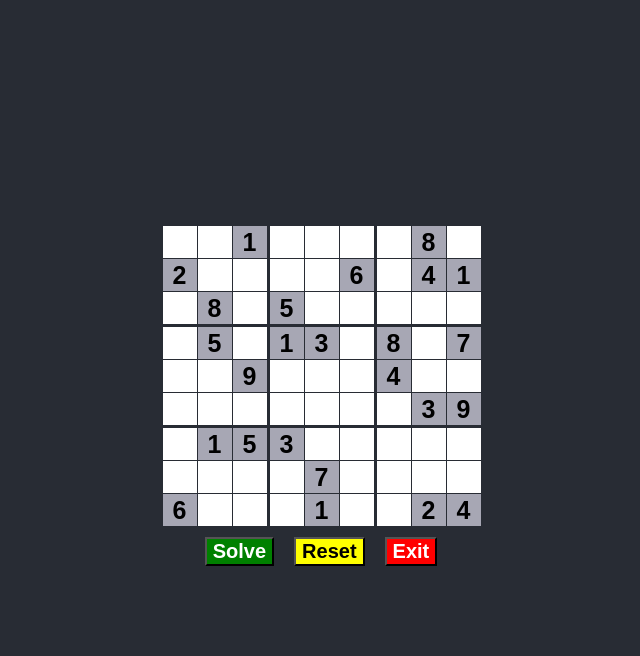
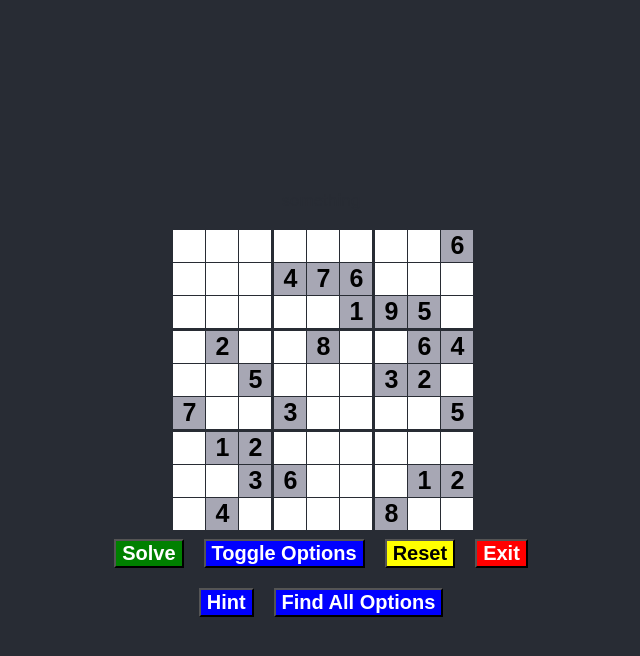
Before and after one commit to shlomo666/sudoku-game, a React (Create React App) app: page / in a window 1280 px wide. Both pictures are taken after a click on the button "New Game". Shown: the top 656 px of the page, without its empty margins (319-959 px from the left). Built offline with nearby package versions, Linux system fonts and the light colour scheme.

Commit message:
Options + many tests.

```diff
--- a/src/App.css
+++ b/src/App.css
@@ -29,6 +29,12 @@
   background-color: green;
 }
 
+.btn-blue {
+  color: white;
+  font-weight: bolder;
+  background-color: blue;
+}
+
 .App-header {
   background-color: #282c34;
   min-height: 100vh;
@@ -48,6 +54,7 @@
   border-width: 0px;
   margin-top: 1px;
   margin-left: 1px;
+  padding: 1px;
 }
 
 .Cell-Mini {
@@ -56,3 +63,27 @@
   text-align: center;
   font-size: 10px;
 }
+
+.options-cell {
+  margin: auto;
+  font-weight: bolder;
+}
+
+.options-container {
+  background-color: white;
+  color: black;
+  display: flex;
+  flex-flow: row wrap;
+  align-content: space-between;
+}
+
+.Options-Dialog-Button {
+  width: 30px;
+  height: 30px;
+  color: white;
+  background-color: #34981b;
+}
+
+.Options-Dialog-Button-Pressed {
+  background-color: #3498db;
+}
--- a/src/components/BoardElement.jsx
+++ b/src/components/BoardElement.jsx
@@ -1,6 +1,7 @@
 
 import React, { Component } from 'react';
 import Board from '../lib/board';
+import ChoiceDialog from '../lib/ChoiceDialog';
 import '../App.css';
 
 class BoardElement extends Component {
@@ -8,7 +9,8 @@ class BoardElement extends Component {
     state = {
         board: (() => {
             const b = new Board(this.props.dim);
-            b.shuffle();
+            b.shuffleHard();
+            // b.shuffle();
             b.all.forEach(c => {
                 c.state = { highlightedCell: false, highlightedNumber: false };
             });
@@ -23,6 +25,8 @@ class BoardElement extends Component {
         super(props);
         this.isEnded = false;
         this.fullCounter = this.state.board.all.filter(cell => cell.value).length;
+
+        this.choiceDialog = new ChoiceDialog(() => this.setState(this.state));
     }
 
     render() {
@@ -36,8 +40,16 @@ class BoardElement extends Component {
 
             <div className="App-header">
                 <div>
-                    <p hidden={!this.state.error}>{this.state.error}</p>
+                    <p style={this.state.error ? {} : { color: '#282c34' }}>{this.state.error || 'something'}</p>
                 </div>
+
+                {this.state.optionsMode && this.choiceDialog.visible ?
+                    <div>
+                        {this.choiceDialog.element}
+                    </div>
+                    :
+                    null
+                }
 
                 <div>
                     {range(sqrt).map(i => <div style={{ display: 'flex' }}>
@@ -45,7 +57,7 @@ class BoardElement extends Component {
                             {range(sqrt).map(k => <div style={{ display: 'flex' }}>
                                 {range(sqrt).map(l => {
                                     const cell = board.blocks[i * sqrt + j][k * sqrt + l];
-                                    if(this.state.optionsMode) {
+                                    if (!cell.value && this.state.optionsMode) {
                                         return this.getOptionsCell(cell);
                                     } else {
                                         return this.getNumberCell(cell);
@@ -60,24 +72,45 @@ class BoardElement extends Component {
                 <div style={{ display: 'flex' }}>
                     <button className="Buttons btn-green" onClick={() => {
                         if (board.solve()) {
-                            this.setState({ board });
+                            this.setState(this.state);
                         } else {
-                            this.setState({ board, error: 'Cannot be solved!' });
+                            this.state.error = 'Cannot be solved!';
+                            this.setState(this.state);
                         }
                     }}>Solve</button>
+
+                    <button className="Buttons btn-blue" onClick={() => {
+                        this.state.optionsMode = !this.state.optionsMode;
+                        this.setState(this.state);
+                    }}>Toggle Options</button>
+
                     <button className="Buttons btn-yellow" onClick={() => {
                         board.all.filter(c => !c.locked).forEach(c => c.value = 0);
                         board.all.forEach(c => {
                             c.state = { highlightedCell: false, highlightedNumber: false };
                         });
-                        this.setState({
-                            board
-                        });
+                        this.setState(this.state);
                     }}>Reset</button>
 
                     <button className="Buttons btn-red" onClick={() => {
                         this.props.onExit();
                     }}>Exit</button>
+                </div>
+
+                <div style={{ display: 'flex' }}>
+                    <button className="Buttons btn-blue" onClick={() => {
+                        this.showHint();
+                    }}>Hint</button>
+
+                    <button className="Buttons btn-blue" onClick={() => {
+                        setFibersStrong(board);
+
+                        board.all.filter(c => c.value === 0).forEach(c => {
+                            c.options = c.options.map((_, i) => !!(c.fiber & (1 << i)));
+                        });
+
+                        this.setState(this.state);
+                    }}>Find All Options</button>
                 </div>
             </div>
         );
@@ -89,83 +122,105 @@ class BoardElement extends Component {
     getNumberCell(cell) {
         const board = this.state.board;
 
-        return <input type="text" maxLength="2" readOnly={this.isEnded || cell.locked} className="Cell" style={{
+        return <div className="Cell">
+            <input
+                type="text"
+                maxLength="2"
+                readOnly={this.isEnded || cell.locked}
+                className="Cell"
+                style={{
                     backgroundColor: cell.locked ? '#A7A7B4' : (cell.state.highlightedCell ? 'rgba(255,255,255,0.8)' : ''),
                     color: cell.state.highlightedNumber ? 'blue' : '',
                     fontWeight: cell.state.highlightedNumber ? 'bolder' : 'bold',
-        }} value={cell.value || ''} onFocus={(e) => {
+                }}
+                value={cell.value || ''}
+                onFocus={(e) => {
                     highlightLines(cell);
+                    highlightNumber(cell, board);
                     this.setState(this.state);
-            highlightNumber(cell, board);
                     if (!cell.locked) {
                         e.target.setSelectionRange(0, e.target.value.length);
                     }
-        } } onBlur={() => {
+                }}
+                onBlur={() => {
                     unhighlightLines(cell);
                     highlightNumber(cell, board);
                     this.setState(this.state);
-        } } onChange={e => {
+                }}
+                onChange={e => {
                     const n = Number(e.target.value || 0);
+                    this.changeValueOnBoard(n, cell, board);
+                }} />
+        </div>;
+    }
+
+    changeValueOnBoard(n, cell, board) {
         if (n >= 0 && n <= this.props.dim) {
             if (!!cell.value !== !!n) {
                 this.fullCounter += !!n ? 1 : -1;
                 if (this.fullCounter === board.dim ** 2) {
                     if (isSolved(board)) {
-                            this.setState({ board, error: 'You Won!' });
+                        this.setState({ ...this.state, error: 'You Won!' });
                         this.isEnded = true;
                     }
                     else {
-                            this.setState({ board, error: 'Wrong!' });
+                        this.setState({ ...this.state, error: 'Wrong!' });
                         this.isEnded = true;
                     }
                 }
             }
             cell.value = n;
-                this.setState({ board });
+            this.setState(this.state);
         }
         highlightNumber(cell, board);
-        } } />;
     }
 
+    /** @param {Board.Cell} cell */
     getOptionsCell(cell) {
         const board = this.state.board;
 
-        return <input type="text" maxLength="2" readOnly={this.isEnded || cell.locked} className="Cell" style={{
-            backgroundColor: cell.locked ? '#A7A7B4' : (cell.state.highlightedCell ? 'rgba(255,255,255,0.8)' : ''),
-            color: cell.state.highlightedNumber ? 'blue' : '',
-            fontWeight: cell.state.highlightedNumber ? 'bolder' : 'bold',
-        }} value={cell.value || ''} onFocus={(e) => {
+        return <div className="Cell">
+            <div
+                className="Cell options-container"
+                style={this.choiceDialog.cell === cell ? { color: 'blue', backgroundColor: 'beige' } : {}}
+                onClick={(e) => {
+                    this.choiceDialog.show(cell);
+                    this.setState(this.state);
+                }}
+                onBlur={() => {
+                    this.setState(this.state);
+                }}
+            >
+                {cell.options.map((marked, i) =>
+                    <div
+                        className="options-cell"
+                        style={{
+                            fontSize: '9px',
+                            width: '10px',
+                            height: '10px'
+                        }}>{marked ? i + 1 : ' '}</div>
+                )}
+            </div>
+        </div>
+    }
+
+    showHint() {
+        setFibers(this.state.board);
+        const hints = getHints(this.state.board);
+        console.log(hints);
+        const [hint] = hints;
+        if (hint) {
+            const board = this.state.board;
+            const cell = board.all[hint.index];
             highlightLines(cell);
-            this.setState(this.state);
-            highlightNumber(cell, board);
-            if (!cell.locked) {
-                e.target.setSelectionRange(0, e.target.value.length);
+            this.state.error = hint.reason;
+            this.changeValueOnBoard(hint.value, cell, board);
+            setTimeout(() => {
+                unhighlightLines(cell);
+            });
         }
-        } } onBlur={() => {
-            unhighlightLines(cell);
-            highlightNumber(cell, board);
-            this.setState(this.state);
-        } } onChange={e => {
-            const n = Number(e.target.value || 0);
-            if (n >= 0 && n <= this.props.dim) {
-                if (!!cell.value !== !!n) {
-                    this.fullCounter += !!n ? 1 : -1;
-                    if (this.fullCounter === board.dim ** 2) {
-                        if (isSolved(board)) {
-                            this.setState({ board, error: 'You Won!' });
-                            this.isEnded = true;
-                        }
-                        else {
-                            this.setState({ board, error: 'Wrong!' });
-                            this.isEnded = true;
-                        }
-                    }
-                }
-                cell.value = n;
-                this.setState({ board });
-            }
-            highlightNumber(cell, board);
-        } } />;
+
+        return hint;
     }
 }
 
@@ -207,3 +262,96 @@ function isSolved(board) {
         board.blocks.every(block => new Set(block.map(cell => cell.value)).size === board.dim)
     );
 }
+
+/** @param {Board} board */
+function setFibers(board) {
+    board.all.filter(c => !c.value).forEach(c => {
+        let fiber = parseInt('1'.repeat(board.dim), 2);
+        c.row.filter(c => c.value).forEach(cell => fiber = fiber & ~(1 << (cell.value - 1)));
+        c.column.filter(c => c.value).forEach(cell => fiber = fiber & ~(1 << (cell.value - 1)));
+        c.block.filter(c => c.value).forEach(cell => fiber = fiber & ~(1 << (cell.value - 1)));
+        c.fiber = fiber;
+    })
+}
+
+/** @param {Board} board */
+function setFibersStrong(board) {
+    setFibers(board);
+
+    let marksCounter = 0, lastMarksCounter;
+
+    while (marksCounter !== lastMarksCounter) {
+        lastMarksCounter = marksCounter;
+        marksCounter = reduceFibers(board);
+    }
+}
+
+/** @param {Board} board */
+function reduceFibers(board) {
+    const { sqrt, dim } = board;
+    let marksCounter = 0;
+
+    [
+        [board.rows.flat(), (groupI, where, sourceGroup) => sourceGroup[groupI * dim + where * sqrt].block.filter((_, idx) => Math.floor(idx / sqrt) !== groupI % sqrt)],
+        [board.columns.flat(), (groupI, where, sourceGroup) => sourceGroup[groupI * dim + where * sqrt].block.filter((cell) => cell.index % dim !== groupI % dim)],
+        [board.blocks.flat(), (groupI, where, sourceGroup) => sourceGroup[groupI * dim + where * sqrt].row.filter((_, idx) => Math.floor(idx / sqrt) !== groupI % sqrt)],
+        [board.blocks.map(block => block.map((c, i, arr) => arr[ Math.floor(i / sqrt) + (i % sqrt) * sqrt ])).flat(), (groupI, where, sourceGroup) => board.blocks[groupI][where].column.filter((cell, idx) => Math.floor(idx / sqrt) !== Math.floor(groupI / sqrt))]
+    ].forEach(([sourceGroup, getCellsToRemoveOptionFrom], sourceIdx) => {
+        const fibers = toChunks(sourceGroup, sqrt).map(order => order.filter(c => !c.value).reduce((totalFiber, c) => totalFiber | c.fiber, 0));
+        const fiberGroups = toChunks(fibers, sqrt);
+
+        range(dim).map(o => 1 << o).forEach(bit => {
+            fiberGroups.forEach((group, i) => {
+                const marks = group.map(fiber => !!(bit & fiber));
+                if (marks.filter(p => p).length === 1) {
+                    console.log({ i, option: bit.toString(2).length, marks: marks.toString(), sourceIdx });
+                    marksCounter++;
+                    const where = marks.indexOf(true);
+                    const cellsToRemoveOptionFrom = getCellsToRemoveOptionFrom(i, where, sourceGroup);
+                    console.log(cellsToRemoveOptionFrom.map(p => p.index));
+                    cellsToRemoveOptionFrom.forEach(cell => cell.fiber = cell.fiber & ~bit);
+                }
+            });
+        });
+    })
+
+    return marksCounter;
+}
+
+/** @param {Board} board */
+function getHints(board) {
+    const hints = [...board.all.keys()]
+        .filter(i => !board.all[i].value && !(board.all[i].fiber & (board.all[i].fiber - 1)))
+        .map(i => ({
+            index: i,
+            value: board.all[i].fiber.toString(2).length,
+            reason: 'The only available option for this cell'
+        }));
+    range(board.dim).forEach(o => {
+        const value = o + 1;
+        const bit = 1 << o;
+        [
+            [board.rows, `only candidate for ${value} in row`],
+            [board.columns, `only candidate for ${value} in column`],
+            [board.blocks, `only candidate for ${value} in block`]
+        ].forEach(([ordersArr, reason]) => {
+            ordersArr.forEach(order => {
+                const candidates = order.filter(c => !c.value && (c.fiber & bit));
+                if (candidates.length === 1) {
+                    hints.push({
+                        index: board.all.indexOf(candidates[0]),
+                        value,
+                        reason
+                    });
+                }
+            });
+        });
+    });
+
+    return hints;
+}
+
+/** @type {<T>(arr: T[], size: number) => T[][]} */
+function toChunks(arr, size) {
+    return [...Array(arr.length / size).keys()].map(i => arr.slice(i * size, (i + 1) * size));
+}
--- /dev/null
+++ b/src/lib/ChoiceDialog.js
@@ -0,0 +1,39 @@
+import React, { Component } from 'react';
+import '../App.css';
+
+import Board from './board';
+
+class ChoiceDialog {
+    constructor(onChange) {
+        this.onChange = onChange;
+        this.visible = false;
+        this.element = null;
+        this.cell = null;
+    }
+
+    /** @param {Board.Cell} cell */
+    show(cell) {
+        this.visible = true;
+        this.cell = cell;
+        this.element = <div style={{ display: 'flex' }}>
+            {Array(cell.row.length).fill().map((_, i) => i).map(i => {
+                return <button
+                className={"Options-Dialog-Button" + (cell.options[i] ? '' : ' Options-Dialog-Button-Pressed')}
+                onClick={() => {
+                    cell.options[i] = !cell.options[i];
+                    this.show(cell);
+                    this.onChange();
+                }}>{i + 1}</button>;
+            })}
+        </div>;
+
+        this.onChange();
+    }
+
+    hide() {
+        this.visible = false;
+        this.onChange();
+    }
+}
+
+export default ChoiceDialog;
```
Also changed, not shown: src/lib/board.js. Lines whose indentation alone changed are shown as unchanged.
